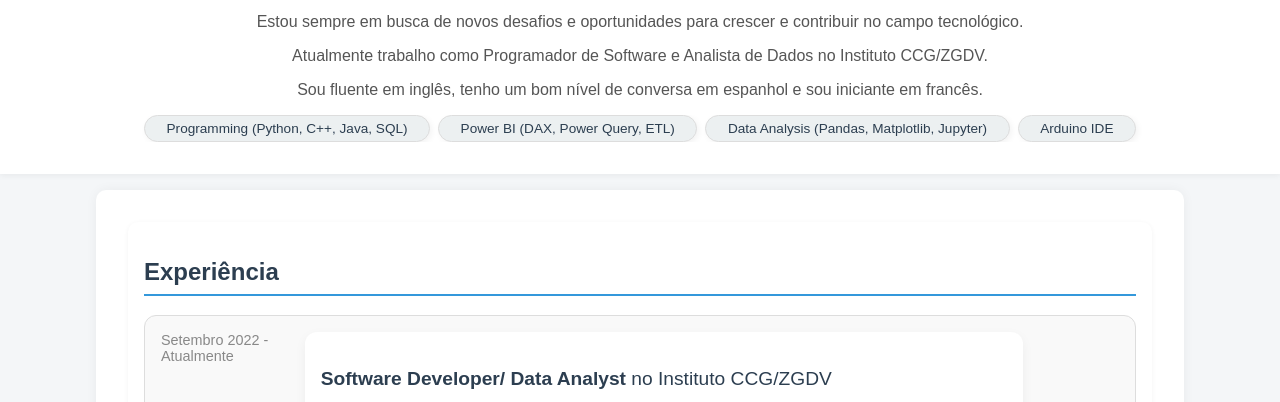
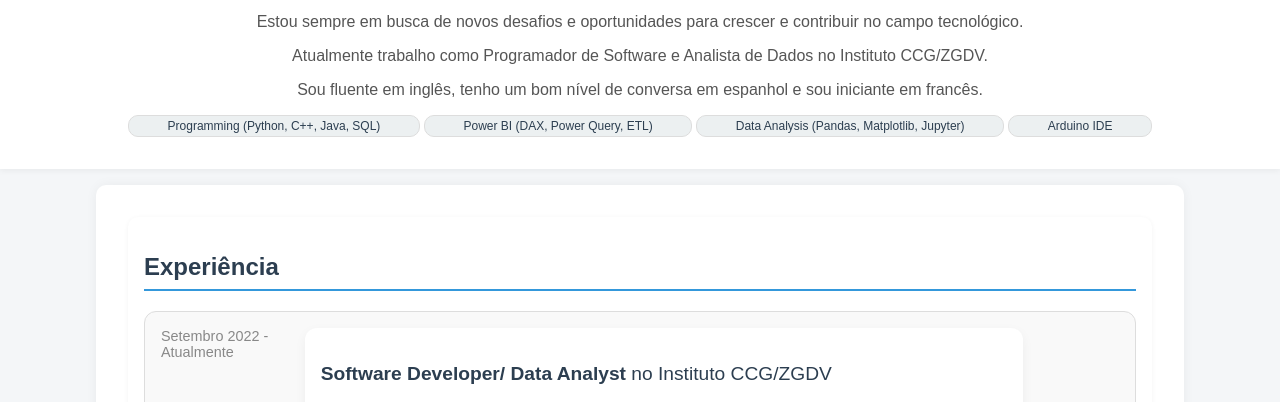
Before and after one commit to Fontainhas9/Curriculo, a plain HTML site: page index.html in a window 1280 px wide. Shown: the part 385-787 px from the top of the page. Drawn offline with Linux system fonts and the light colour scheme.

Commit message:
Update style.css

```diff
--- a/style.css
+++ b/style.css
@@ -122,25 +122,26 @@ section {
 /* === COMPETÊNCIAS === */
 .skills {
     display: flex;
-    flex-wrap: nowrap;             /* tudo em uma única linha */
-    justify-content: space-between;
-    gap: 0.5rem;                   /* espaço entre skills */
-    padding: 0 1rem;
-    overflow: hidden;             /* impede scroll */
+    flex-wrap: nowrap;         /* mantém tudo numa linha */
+    justify-content: flex-start; /* mantém alinhado à esquerda */
+    gap: 0.25rem;              /* reduzido ainda mais o espaçamento entre skills */
+    padding: 0;                /* remove o padding lateral */
+    margin: 0;                 /* garante que não haja margem extra */
+    overflow: hidden;          /* impede scroll */
 }
 
 .skill {
-    white-space: nowrap;          /* impede quebra de texto */
-    flex: 1 1 auto;               /* permite ajuste da largura */
+    white-space: nowrap;       /* impede quebra de linha dentro */
+    flex: 1 1 auto;            /* permite que as skills encolham */
     text-align: center;
     background-color: #ecf0f1;
     border: 1px solid #ddd;
-    border-radius: 15px;
-    padding: 0.3rem 0.6rem;
-    font-size: 0.85rem;
+    border-radius: 10px;       /* reduzido o arredondamento */
+    padding: 0.2rem 0.4rem;    /* padding interno bem menor */
+    font-size: 0.75rem;        /* fonte mais pequena */
     color: #2C3E50;
-    box-shadow: 2px 2px 6px rgba(0, 0, 0, 0.05);
-    min-width: 0;                 /* evita overflow indesejado */
+    box-shadow: none;          /* remove sombra para economizar espaço visual */
+    min-width: 0;              /* garante que o conteúdo possa encolher */
 }
 
 
```
